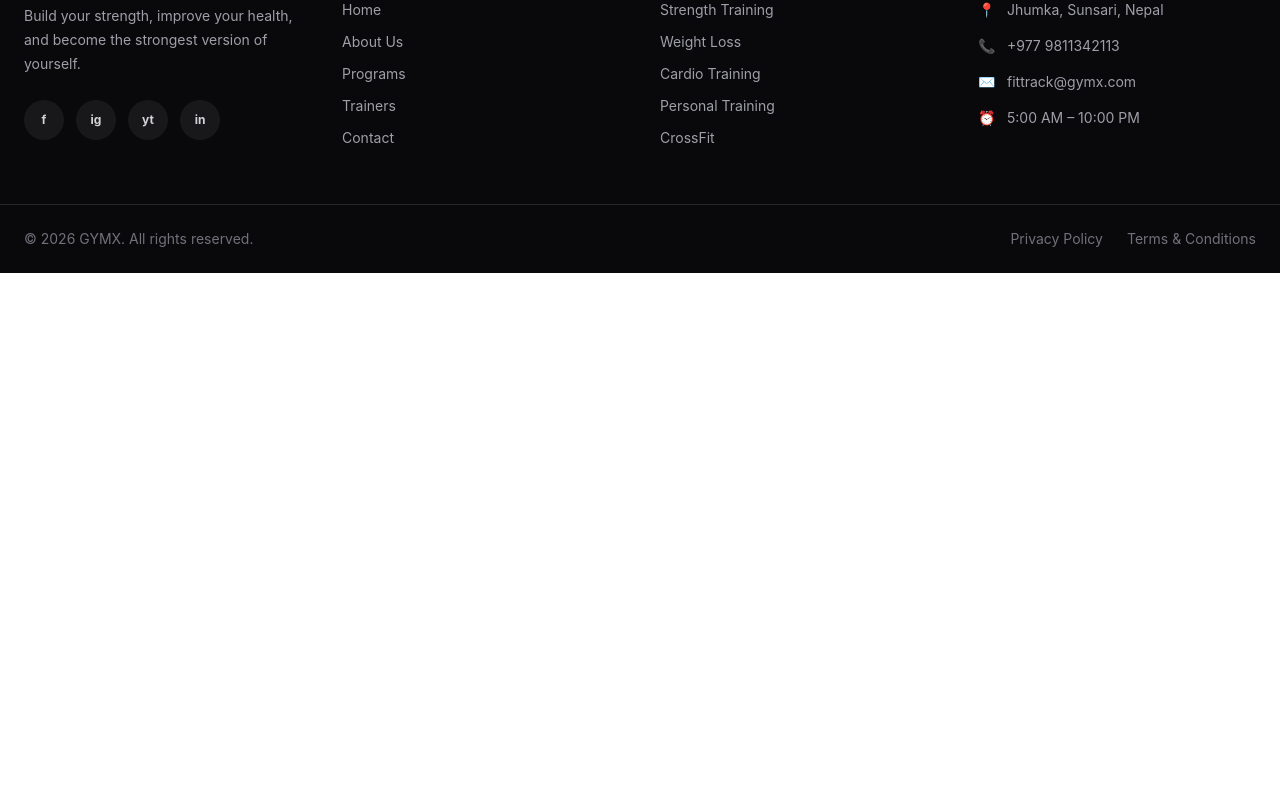
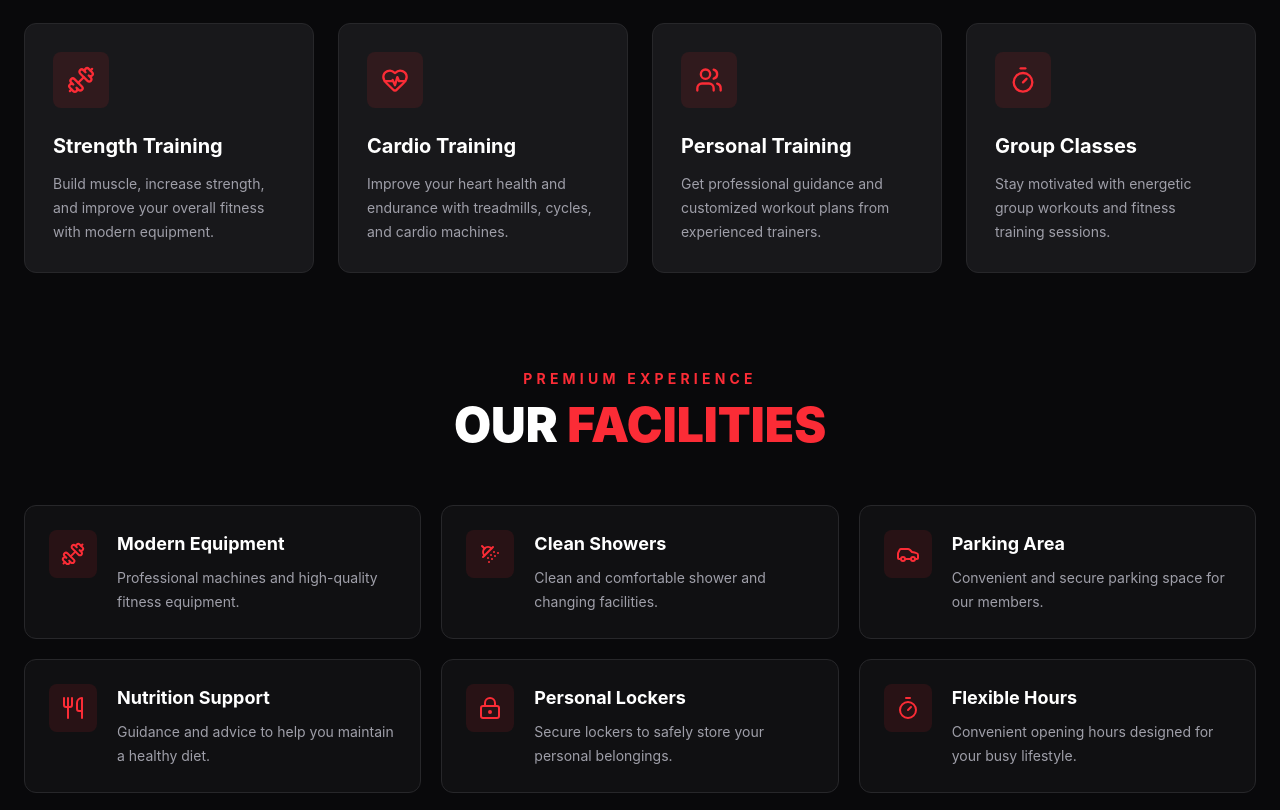
Before and after one commit to Abhishek-sard/FitTrack, a React (Vite) app in the folder client/: page / in a window 1280 px wide. Shown: the part 1150-1960 px from the top of the page. Before the commit the page ends 1423 px from the top, so only its background shows below. Built offline with nearby package versions, Linux system fonts and the light colour scheme.

Commit message:
services.jsx

```diff
--- a/client/src/App.jsx
+++ b/client/src/App.jsx
@@ -1,13 +1,15 @@
 import Footer from "./components/layout/Footer";
 import Navbar from "./components/layout/Navbar";
 
-import Home from "./components/Pages/Home.jsx";
+import Home from "./components/Pages/Home/Home.jsx";
+import Services from "./components/Pages/Home/Services.jsx";
 
 function App() {
   return (
     <div className="min-h-screen bg-slate-950">
       <Navbar />
       <Home/>
+      <Services/>
       <Footer/>
     </div>
   );
--- /dev/null
+++ b/client/src/components/Pages/Home/Services.jsx
@@ -0,0 +1,163 @@
+import {
+  Dumbbell,
+  HeartPulse,
+  Users,
+  Timer,
+  ShowerHead,
+  Car,
+  Utensils,
+  LockKeyhole,
+} from "lucide-react";
+
+const services = [
+  {
+    icon: Dumbbell,
+    title: "Strength Training",
+    description:
+      "Build muscle, increase strength, and improve your overall fitness with modern equipment.",
+  },
+  {
+    icon: HeartPulse,
+    title: "Cardio Training",
+    description:
+      "Improve your heart health and endurance with treadmills, cycles, and cardio machines.",
+  },
+  {
+    icon: Users,
+    title: "Personal Training",
+    description:
+      "Get professional guidance and customized workout plans from experienced trainers.",
+  },
+  {
+    icon: Timer,
+    title: "Group Classes",
+    description:
+      "Stay motivated with energetic group workouts and fitness training sessions.",
+  },
+];
+
+const facilities = [
+  {
+    icon: Dumbbell,
+    title: "Modern Equipment",
+    description: "Professional machines and high-quality fitness equipment.",
+  },
+  {
+    icon: ShowerHead,
+    title: "Clean Showers",
+    description: "Clean and comfortable shower and changing facilities.",
+  },
+  {
+    icon: Car,
+    title: "Parking Area",
+    description: "Convenient and secure parking space for our members.",
+  },
+  {
+    icon: Utensils,
+    title: "Nutrition Support",
+    description: "Guidance and advice to help you maintain a healthy diet.",
+  },
+  {
+    icon: LockKeyhole,
+    title: "Personal Lockers",
+    description: "Secure lockers to safely store your personal belongings.",
+  },
+  {
+    icon: Timer,
+    title: "Flexible Hours",
+    description: "Convenient opening hours designed for your busy lifestyle.",
+  },
+];
+
+const Services = () => {
+  return (
+    <section className="bg-zinc-950 py-20 text-white">
+      <div className="mx-auto max-w-7xl px-6">
+
+        {/* Section Heading */}
+        <div className="mx-auto mb-14 max-w-2xl text-center">
+          <p className="mb-3 text-sm font-bold uppercase tracking-[0.3em] text-red-500">
+            What We Offer
+          </p>
+
+          <h2 className="text-4xl font-black uppercase sm:text-5xl">
+            Our <span className="text-red-500">Services</span>
+          </h2>
+
+          <p className="mt-5 leading-7 text-zinc-400">
+            Everything you need to achieve your fitness goals and become
+            the strongest version of yourself.
+          </p>
+        </div>
+
+        {/* Services Cards */}
+        <div className="grid gap-6 sm:grid-cols-2 lg:grid-cols-4">
+          {services.map((service, index) => {
+            const Icon = service.icon;
+
+            return (
+              <div
+                key={index}
+                className="group rounded-xl border border-zinc-800 bg-zinc-900 p-7 transition duration-300 hover:-translate-y-2 hover:border-red-500"
+              >
+                <div className="mb-6 flex h-14 w-14 items-center justify-center rounded-lg bg-red-500/10 text-red-500 transition group-hover:bg-red-500 group-hover:text-white">
+                  <Icon size={28} />
+                </div>
+
+                <h3 className="text-xl font-bold">
+                  {service.title}
+                </h3>
+
+                <p className="mt-3 text-sm leading-6 text-zinc-400">
+                  {service.description}
+                </p>
+              </div>
+            );
+          })}
+        </div>
+
+        {/* Facilities Heading */}
+        <div className="mt-24 mb-14 text-center">
+          <p className="mb-3 text-sm font-bold uppercase tracking-[0.3em] text-red-500">
+            Premium Experience
+          </p>
+
+          <h2 className="text-4xl font-black uppercase sm:text-5xl">
+            Our <span className="text-red-500">Facilities</span>
+          </h2>
+        </div>
+
+        {/* Facilities */}
+        <div className="grid gap-5 sm:grid-cols-2 lg:grid-cols-3">
+          {facilities.map((facility, index) => {
+            const Icon = facility.icon;
+
+            return (
+              <div
+                key={index}
+                className="flex gap-5 rounded-xl border border-zinc-800 bg-zinc-900/50 p-6 transition hover:border-zinc-600"
+              >
+                <div className="flex h-12 w-12 shrink-0 items-center justify-center rounded-lg bg-red-500/10 text-red-500">
+                  <Icon size={24} />
+                </div>
+
+                <div>
+                  <h3 className="text-lg font-bold">
+                    {facility.title}
+                  </h3>
+
+                  <p className="mt-2 text-sm leading-6 text-zinc-400">
+                    {facility.description}
+                  </p>
+                </div>
+              </div>
+            );
+          })}
+        </div>
+
+      </div>
+    </section>
+  );
+};
+
+export default Services;
```
Also changed, not shown: client/src/components/Pages/Home/Home.jsx (renamed from client/src/components/Pages/Home.jsx).
